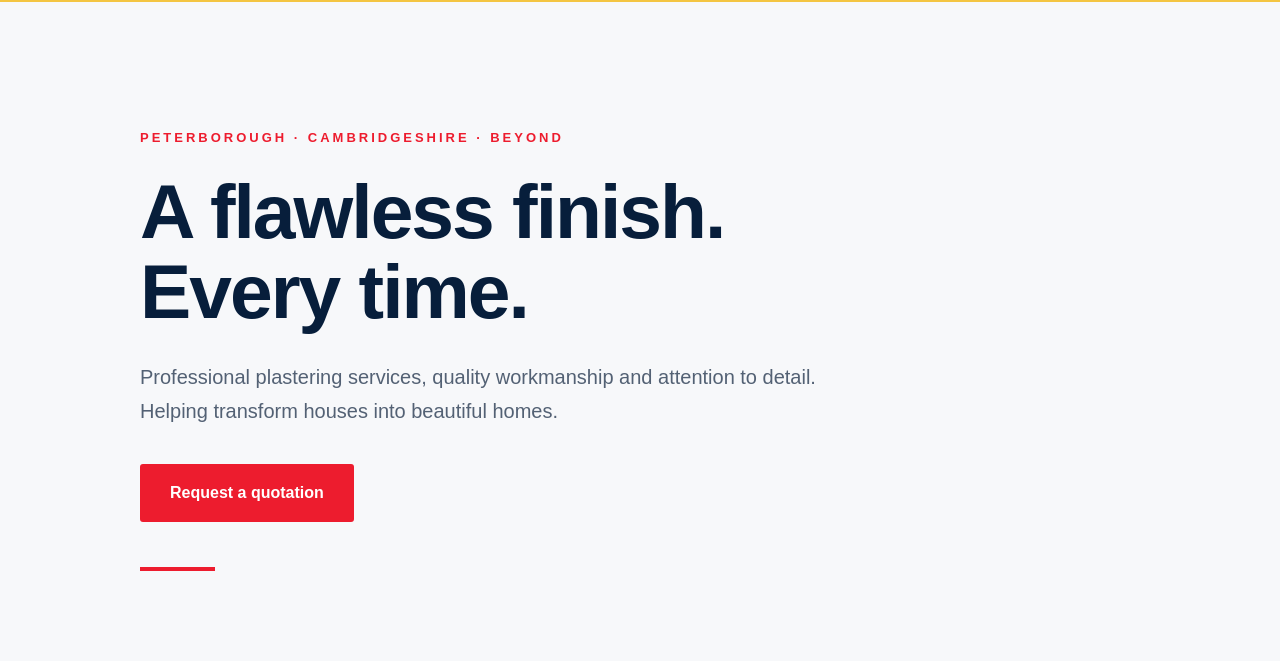
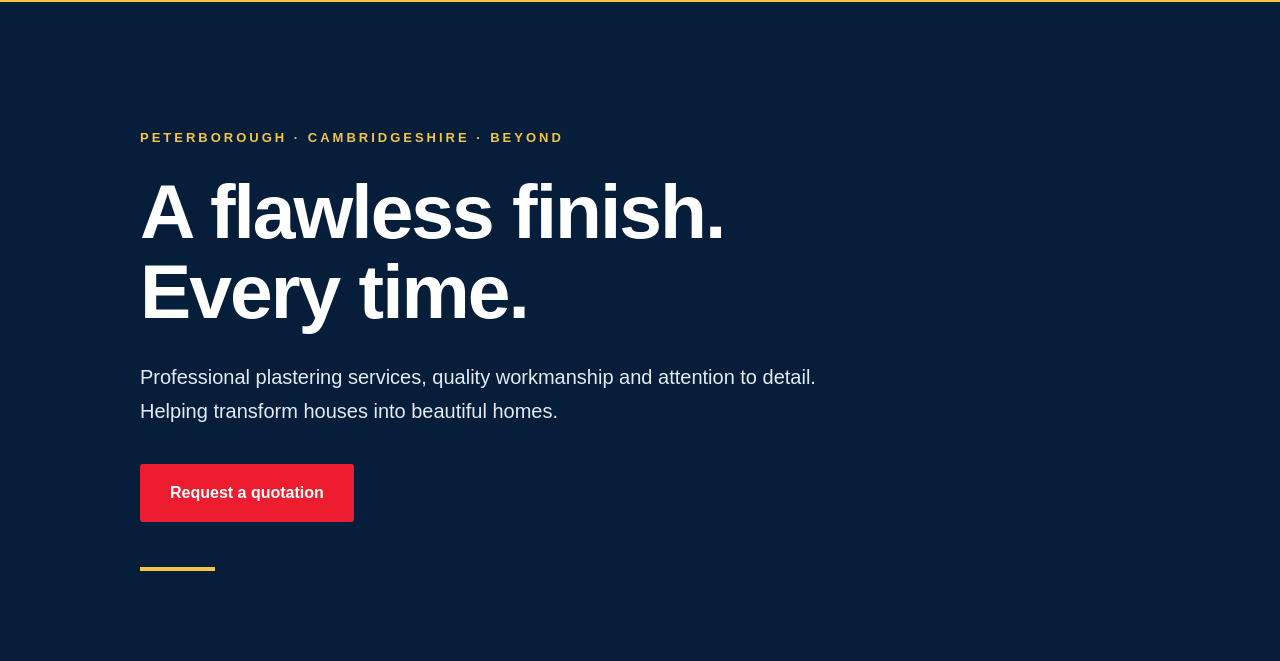
Before and after one commit to FenlandPlastering/fenlandplastering-website, a plain HTML site: page index.html in a window 1280 px wide. Shown: the part 139-800 px from the top of the page. Drawn offline with Linux system fonts and the light colour scheme.

Commit message:
Update hero section colors in index.html

```diff
--- a/index.html
+++ b/index.html
@@ -102,8 +102,8 @@
 /* HERO */
 
 .hero {
-  background: #f7f8fa;
-  color: var(--navy);
+  background: var(--navy);
+  color: white;
   padding: 125px 0 115px;
   position: relative;
   overflow: hidden;
@@ -114,7 +114,7 @@
 }
 
 .eyebrow {
-  color: var(--red);
+  color: var(--yellow);
   text-transform: uppercase;
   letter-spacing: 3px;
   font-size: 13px;
@@ -131,7 +131,7 @@ h1 {
 }
 
 .hero p {
-  color: #536174;
+  color: #e3eaf0;
   font-size: 20px;
   line-height: 1.7;
   max-width: 680px;
@@ -149,15 +149,15 @@ h1 {
 }
 
 .button:hover {
-  background: var(--navy);
-  color: white;
+  background: var(--yellow);
+  color: var(--navy);
   transform: translateY(-2px);
 }
 
 .hero-line {
   width: 75px;
   height: 4px;
-  background: var(--red);
+  background: var(--yellow);
   margin-top: 45px;
 }
 
```
